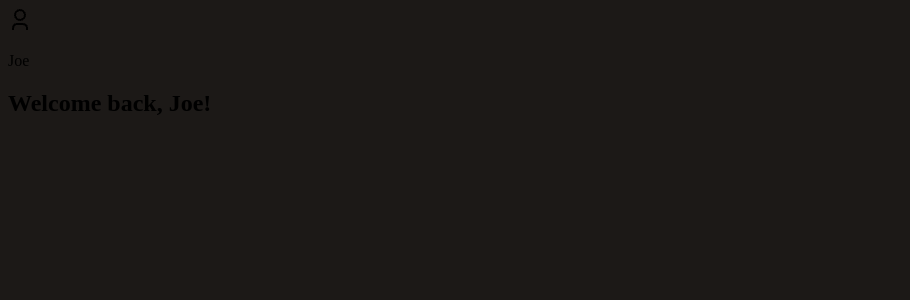
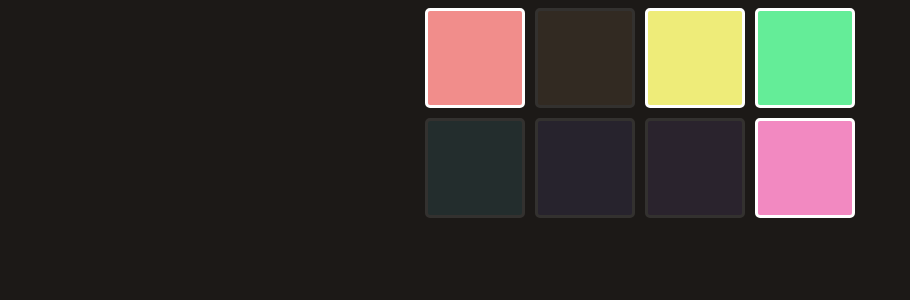
Before and after one commit to ayomidesangogade/React-practice, a React (Vite) app in the folder react-practice/: page / in a window 1280 px wide. Shown: the top 300 px of the page, without its empty margins (0-910 px from the left). Built offline with nearby package versions, Linux system fonts and the light colour scheme.

Commit message:
Replace Avatar component with Pads component; implement Pad functionality and styles

```diff
--- a/react-practice/src/App.jsx
+++ b/react-practice/src/App.jsx
@@ -15,7 +15,7 @@ function App() {
     // <>
     //   {data}
     // </>
-    <Avatar />
+    <Pads />
   )
 }
 
--- /dev/null
+++ b/react-practice/src/Pad.jsx
@@ -0,0 +1,19 @@
+import React from "react"
+
+function Pad(props) {
+    const [on, setOn] = React.useState(props.on)
+
+    function ChangeColour() {
+        setOn(prev => !prev)
+    }
+    return (
+        <button
+            style={{backgroundColor: `${props.color}`}}
+            className={on ? "on" : undefined}
+            onClick={() => props.toggle(props.id)}
+        >
+        </button>
+    )
+}
+
+export default Pad
--- a/react-practice/src/Pads.jsx
+++ b/react-practice/src/Pads.jsx
@@ -1,10 +1,16 @@
 import React from "react"
 import pads from "./pads"
+import Pad from "./Pad"
 
 export default function Pads() {
     const [statePads, setStatePads] = React.useState(pads)
 
-    const buttonElements = statePads.map(element => <button key={element.id} style={{backgroundColor: `${element.color}`}}></button>)
+    function ToggleFunction(id) {
+        // map over the pads array, and if the current item has the same id as the one passed to this function, then flip its "on" value
+        setStatePads(prev => [...prev, {...prev[id], on: !prev[id].on}])
+    }
+
+    const buttonElements = statePads.map(element => <Pad key={element.id} id={element.id} color={element.color} on={element.on} toggle={ToggleFunction} />)
     return (
         <main>
             <div className="pad-container">
--- a/react-practice/src/pads.css
+++ b/react-practice/src/pads.css
@@ -25,5 +25,9 @@ button {
     border: 3px solid white;
     border-radius: 5px;
     cursor: pointer;
+    opacity: 0.1;
+}
 
+button.on {
+    opacity: 1;
 }
```
